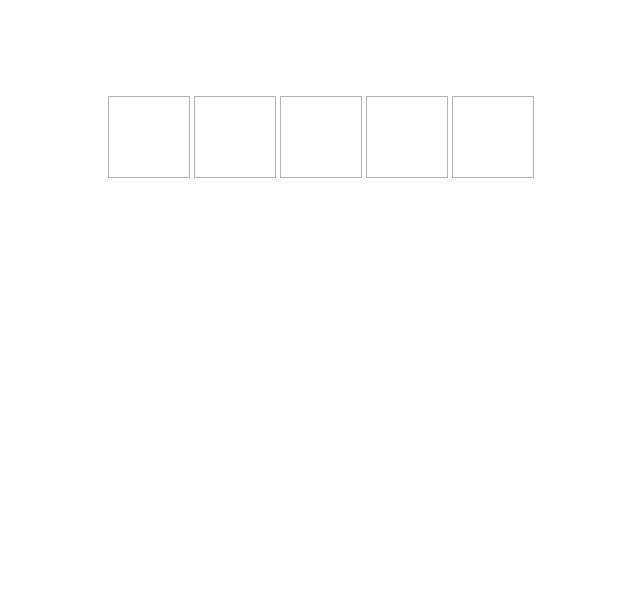
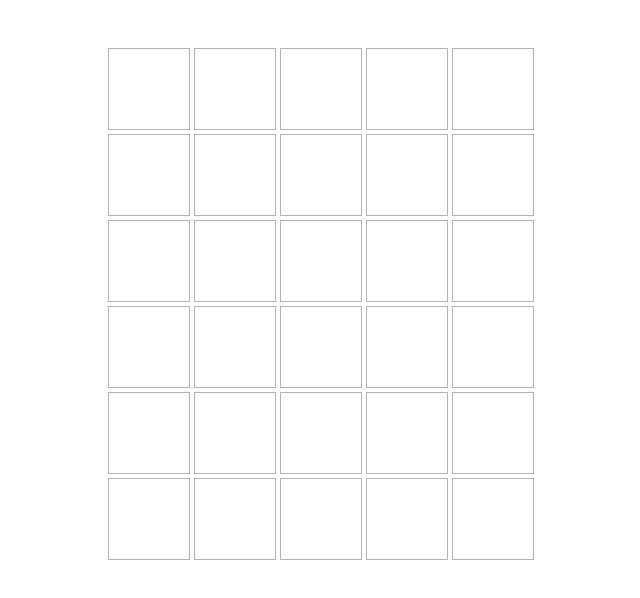
Before and after one commit to dhershman1/wordle-ts, a Vue app: page / in a window 1280 px wide. Shown: the top 598 px of the page, without its empty margins (319-959 px from the left). Built offline with nearby package versions, Linux system fonts and the light colour scheme.

Commit message:
Show guesses remaining

```diff
--- a/src/components/GuessInput.vue
+++ b/src/components/GuessInput.vue
@@ -3,6 +3,8 @@ import { computed, ref } from 'vue'
 import { WORD_SIZE } from '@/settings'
 import englishWords from '@/englishWordsWith5Letters.json'
 import GuessView from './GuessView.vue'
+
+withDefaults(defineProps<{ disabled?: boolean }>(), { disabled: false })
 
 const guessInProgress = ref<string | null>(null)
 const emit = defineEmits<{
@@ -38,10 +40,12 @@ function focusInput (e: Event) {
 </script>
 
 <template>
-  <guess-view :guess="formattedGuessInProgress" />
+  <guess-view v-if="!disabled" :guess="formattedGuessInProgress" />
 
   <input v-model="formattedGuessInProgress"
          :maxlength="WORD_SIZE"
+         :disabled="disabled"
+         aria-label="Make your guess for the word of the day"
          autofocus
          @blur="focusInput"
          type="text"
--- a/src/components/GuessView.vue
+++ b/src/components/GuessView.vue
@@ -18,6 +18,11 @@ defineProps<{
 </template>
 
 <style scoped>
+ul {
+  margin: 0;
+  padding: 0;
+}
+
 .word {
   list-style: none;
   padding: 0;
--- a/src/components/WordleBoard.vue
+++ b/src/components/WordleBoard.vue
@@ -3,6 +3,7 @@ import { computed, ref } from 'vue'
 import { MAX_GUESSES, VICTORY_MESSAGE, DEFEAT_MESSAGE } from '@/settings'
 import englishWords from '@/englishWordsWith5Letters.json'
 import GuessInput from './GuessInput.vue'
+import GuessView from './GuessView.vue'
 
 const props = defineProps({
   wordOfTheDay: {
@@ -16,6 +17,11 @@ const guessesSubmitted = ref<string[]>([])
 const isGameOver = computed(() =>
     guessesSubmitted.value.length === MAX_GUESSES
     || guessesSubmitted.value.includes(props.wordOfTheDay))
+const countOfEmptyGuesses = computed(() => {
+  const guessesRemaining = MAX_GUESSES - guessesSubmitted.value.length
+
+  return isGameOver.value ? guessesRemaining : guessesRemaining - 1
+})
 </script>
 
 <template>
@@ -24,10 +30,15 @@ const isGameOver = computed(() =>
       <li
       v-for="(guess, index) in guessesSubmitted"
       :key="`${index}-${guess}`">
-        {{ guess }}
+        <guess-view :guess="guess" />
+      </li>
+      <li>
+        <guess-input :disabled="isGameOver" @guess-submitted="guess => guessesSubmitted.push(guess)" />
+      </li>
+      <li v-for="i in countOfEmptyGuesses" :key="i">
+        <guess-view guess="" />
       </li>
     </ul>
-    <guess-input @guess-submitted="guess => guessesSubmitted.push(guess)" />
     <p
       v-if="isGameOver"
       class="end-of-game-message"
@@ -49,6 +60,17 @@ main {
   white-space: nowrap;
   text-align: center;
 }
+
+ul {
+  list-style: none;
+  margin: 0;
+  padding: 0;
+}
+
+li {
+  margin-bottom: 0.25rem;
+}
+
 @keyframes end-of-game-message-animation {
   0% {
     opacity: 0;
```
Also changed, not shown: 1 other file (tests, documents, lock files or other folders).
